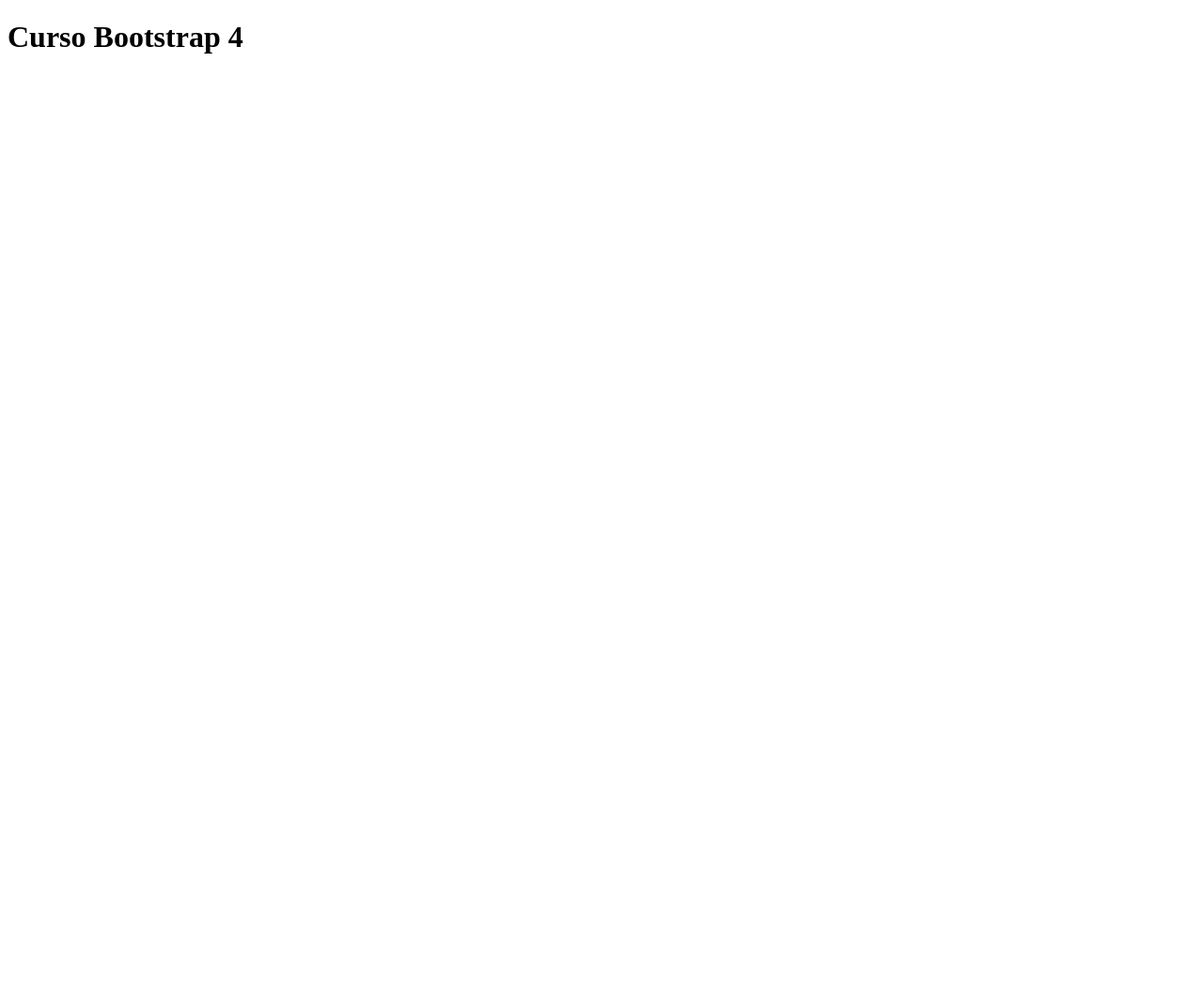
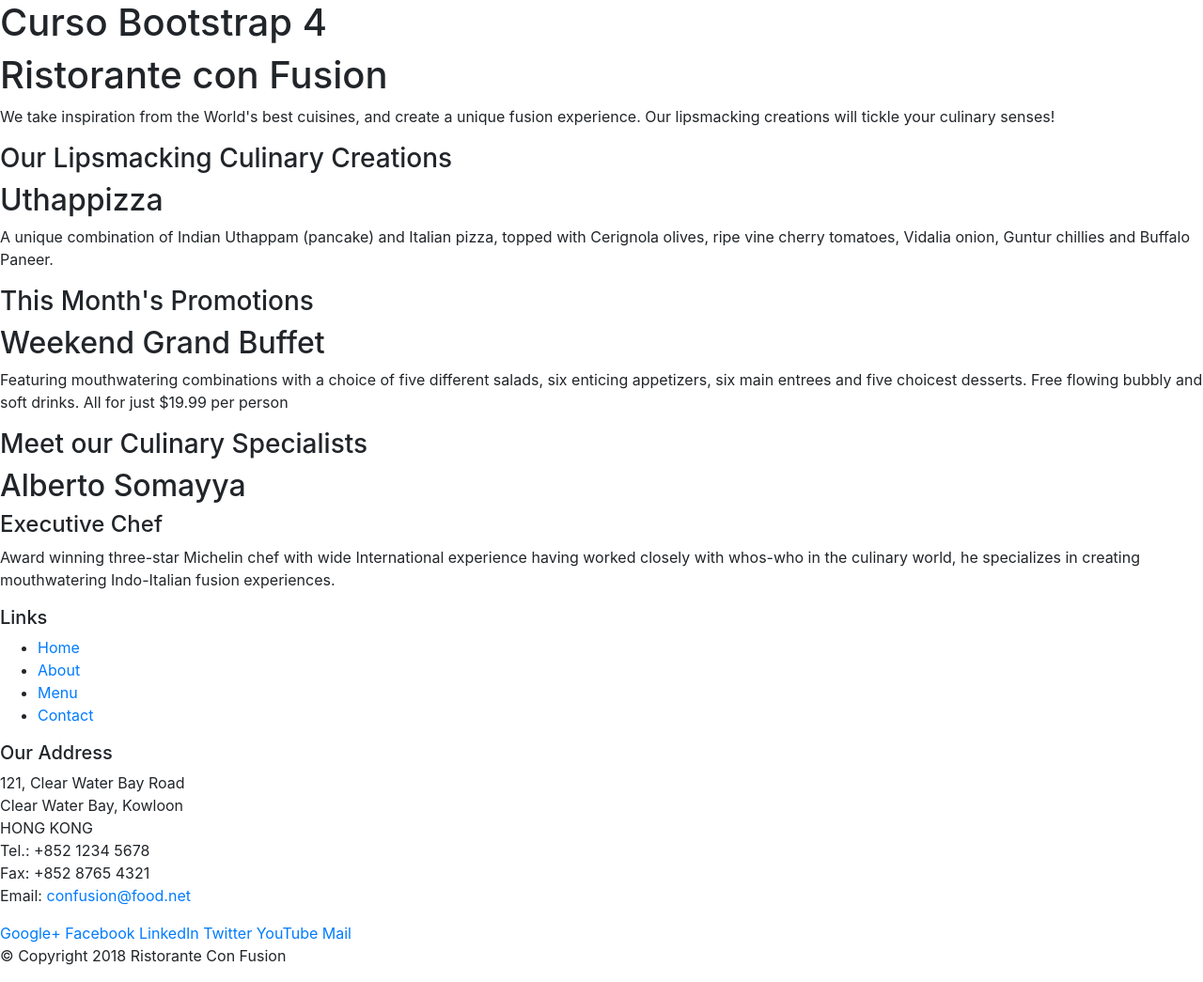
Before and after one commit to JhonTech/bootstrap_curso, a website: page index.html in a window 1280 px wide. Shown: the whole page at 94% size. Before the commit the page ends 800 px from the top, so only its background shows below. Drawn offline with nearby package versions, Linux system fonts and the light colour scheme; a web font is replaced by a local one.

Commit message:
iniciando con bootstrap

```diff
--- a/index.html
+++ b/index.html
@@ -4,6 +4,12 @@
     <meta charset="UTF-8">
     <meta http-equiv="X-UA-Compatible" content="IE=edge">
     <meta name="viewport" content="width=device-width, initial-scale=1.0">
+        <!--Bootstrap css-->
+        <link rel="stylesheet" href="node_modules/bootstrap/dist/css/bootstrap.min.css">
+        <!--Bootstrap icon-->
+        <link rel="stylesheet" href="./node_modules/bootstrap-icons/font/bootstrap-icons.css">
+        <!--Open.icon css-->
+        <link rel="stylesheet" href="node_modules/open-iconic/font/css/open-iconic-bootstrap.min.css">
     <title>Document</title>
 </head>
 <body>
@@ -18,6 +24,110 @@
     <body>
         <h1>Curso Bootstrap 4</h1>
 
+
+<head>
+    <title>Ristorante Con Fusion</title>
+</head>
+
+<body>
+
+    <header>
+        <div>
+            <div>
+                <div>
+                    <h1>Ristorante con Fusion</h1>
+                    <p>We take inspiration from the World's best cuisines, and create a unique fusion experience. Our lipsmacking creations will tickle your culinary senses!</p>
+                </div>
+                <div>
+                </div>
+            </div>
+        </div>
+    </header>
+
+    <div>
+        <div>
+            <div>
+                <h3>Our Lipsmacking Culinary Creations</h3>
+            </div>
+            <div>
+                <h2>Uthappizza</h2>
+                <p>A unique combination of Indian Uthappam (pancake) and Italian pizza, topped with Cerignola olives, ripe vine cherry tomatoes, Vidalia onion, Guntur chillies and Buffalo Paneer.</p>
+            </div>
+        </div>
+
+
+        <div>
+            <div>
+                <h3>This Month's Promotions</h3>
+            </div>
+            <div>
+                <h2>Weekend Grand Buffet</h2>
+                <p>Featuring mouthwatering combinations with a choice of five different salads, six enticing appetizers, six main entrees and five choicest desserts. Free flowing bubbly and soft drinks. All for just $19.99 per person </p>
+            </div>
+        </div>
+
+        <div>
+            <div>
+                <h3>Meet our Culinary Specialists</h3>
+            </div>
+            <div>
+                <h2>Alberto Somayya</h2>
+                <h4>Executive Chef</h4>
+                <p>Award winning three-star Michelin chef with wide International experience having worked closely with whos-who in the culinary world, he specializes in creating mouthwatering Indo-Italian fusion experiences. </p>
+            </div>
+        </div>
+    </div>
+
+    <footer>
+        <div>
+            <div>
+                <div>
+                    <h5>Links</h5>
+                    <ul>
+                        <li><a href="#">Home</a></li>
+                        <li><a href="#">About</a></li>
+                        <li><a href="#">Menu</a></li>
+                        <li><a href="#">Contact</a></li>
+                    </ul>
+                </div>
+                <div>
+                    <h5>Our Address</h5>
+                    <address>
+		              121, Clear Water Bay Road<br>
+		              Clear Water Bay, Kowloon<br>
+		              HONG KONG<br>
+		              Tel.: +852 1234 5678<br>
+		              Fax: +852 8765 4321<br>
+		              Email: <a href="mailto:confusion@food.net">confusion@food.net</a>
+		           </address>
+                </div>
+                <div>
+                    <div>
+                        <a href="http://google.com/+">Google+</a>
+                        <a href="http://www.facebook.com/profile.php?id=">Facebook</a>
+                        <a href="http://www.linkedin.com/in/">LinkedIn</a>
+                        <a href="http://twitter.com/">Twitter</a>
+                        <a href="http://youtube.com/">YouTube</a>
+                        <a href="mailto:">Mail</a>
+                    </div>
+                </div>
+           </div>
+           <div>
+                <div>
+                    <p>© Copyright 2018 Ristorante Con Fusion</p>
+                </div>
+           </div>
+        </div>
+    </footer>
+
+
+        <!--Oprional JavaScript-->
+        <!--jQuery first, then popper.js, then bootstrap-->
+        <!-- build:js dist/index.js -->
+        <script src="node_modules/jquery/dist/jquery.min.js"></script>
+        <script src="node_modules/popper.js/dist/umd/popper.min.js"></script>
+        <script src="node_modules/bootstrap/dist/js/bootstrap.min.js"></script>
+
     </body>
     </html>
 </body>
--- a/package.json
+++ b/package.json
@@ -20,5 +20,10 @@
   "homepage": "https://github.com/JhonTech/bootstrap_curso#readme",
   "devDependencies": {
     "lite-server": "^2.6.1"
+  },
+  "dependencies": {
+    "bootstrap": "^4.0.0",
+    "jquery": "^3.5.1",
+    "popper.js": "^1.12.9"
   }
 }
```
Also changed, not shown: 2 other files.
